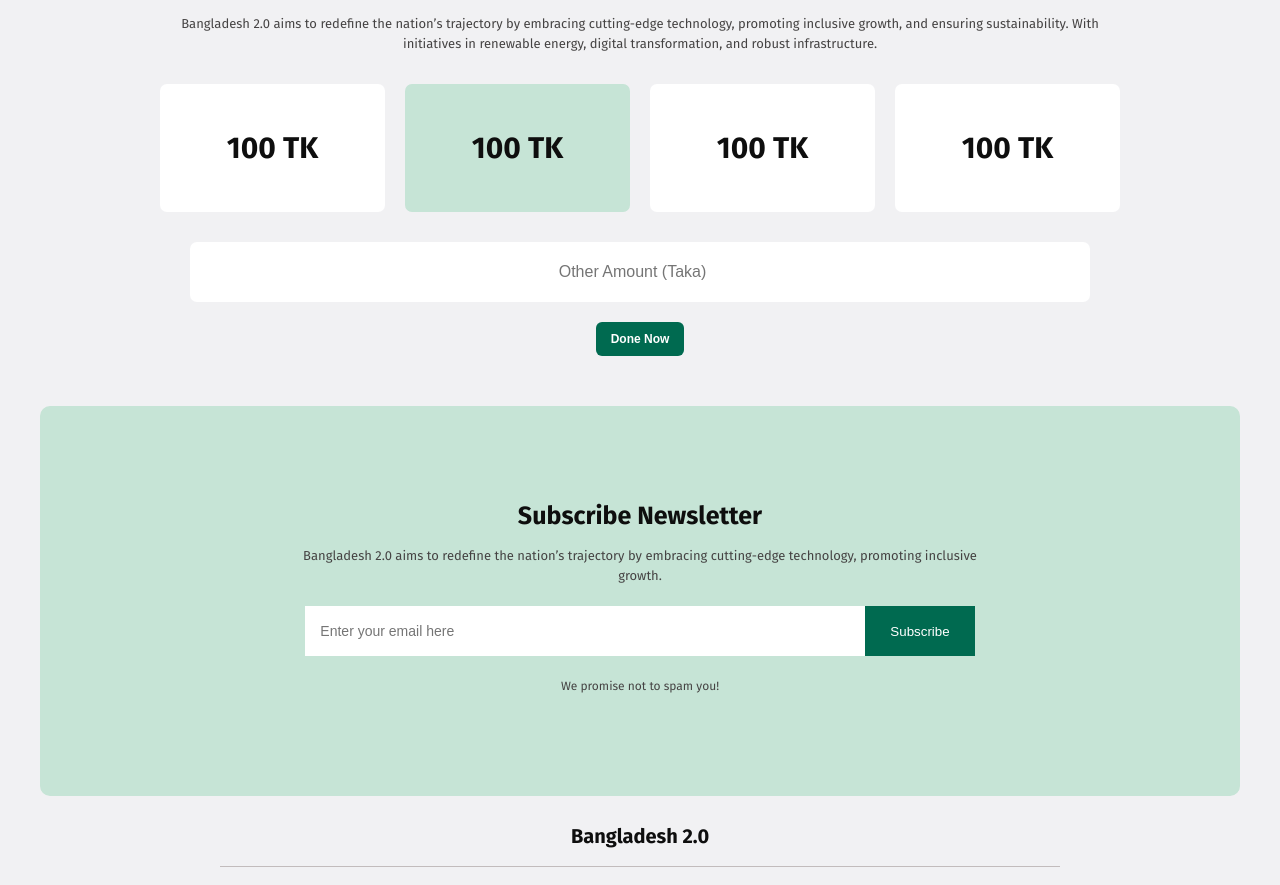
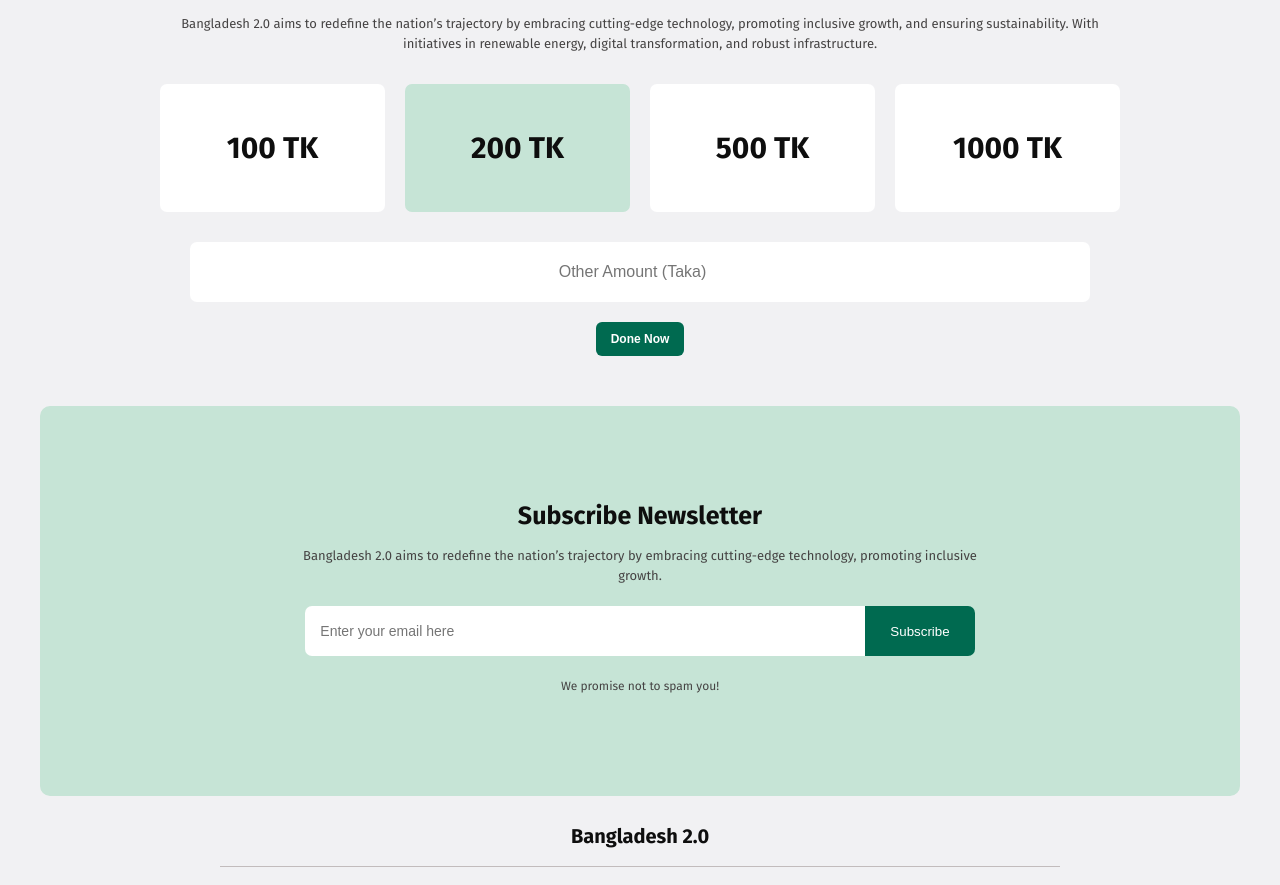
Before and after one commit to saifulislam66/ph-B11-assignment-1, a plain HTML site: page index.html in a window 1280 px wide. Shown: the part 3120-4005 px from the top of the page. Drawn offline with Linux system fonts and the light colour scheme.

Commit message:
all complete

```diff
--- a/index.html
+++ b/index.html
@@ -3,7 +3,7 @@
   <head>
     <meta charset="UTF-8" />
     <meta name="viewport" content="width=device-width, initial-scale=1.0" />
-    <title>Document</title>
+    <title>Bangladesh 2.0</title>
     <link rel="stylesheet" href="./style.css" />
   </head>
   <body class="fira-sans-thin">
@@ -274,13 +274,13 @@
               <h3>100 TK</h3>
             </div>
             <div class="donat-card donat-card-bg">
-              <h3>100 TK</h3>
+              <h3>200 TK</h3>
             </div>
             <div class="donat-card">
-              <h3>100 TK</h3>
+              <h3>500 TK</h3>
             </div>
             <div class="donat-card">
-              <h3>100 TK</h3>
+              <h3>1000 TK</h3>
             </div>
           </div>
           <div class="ammunt-box">
--- a/style.css
+++ b/style.css
@@ -474,6 +474,14 @@ nav div button {
   font-size: 14px;
   height: 50px;
   width: 80%;
+  border-top-left-radius: 7px;
+  border-bottom-left-radius: 7px;
+}
+.subs-content form input::selection,
+.subs-content form input:focus-visible,
+.subs-content form input:focus {
+  border: none !important;
+  outline: none;
 }
 
 .subs-content form .sub {
@@ -484,6 +492,8 @@ nav div button {
   background: var(--buttoncolor);
   color: #fff;
   font-weight: 400;
+  border-top-right-radius: 7px;
+  border-bottom-right-radius: 7px;
 }
 .subs-content .sub-p {
   font-size: 12px;
```
